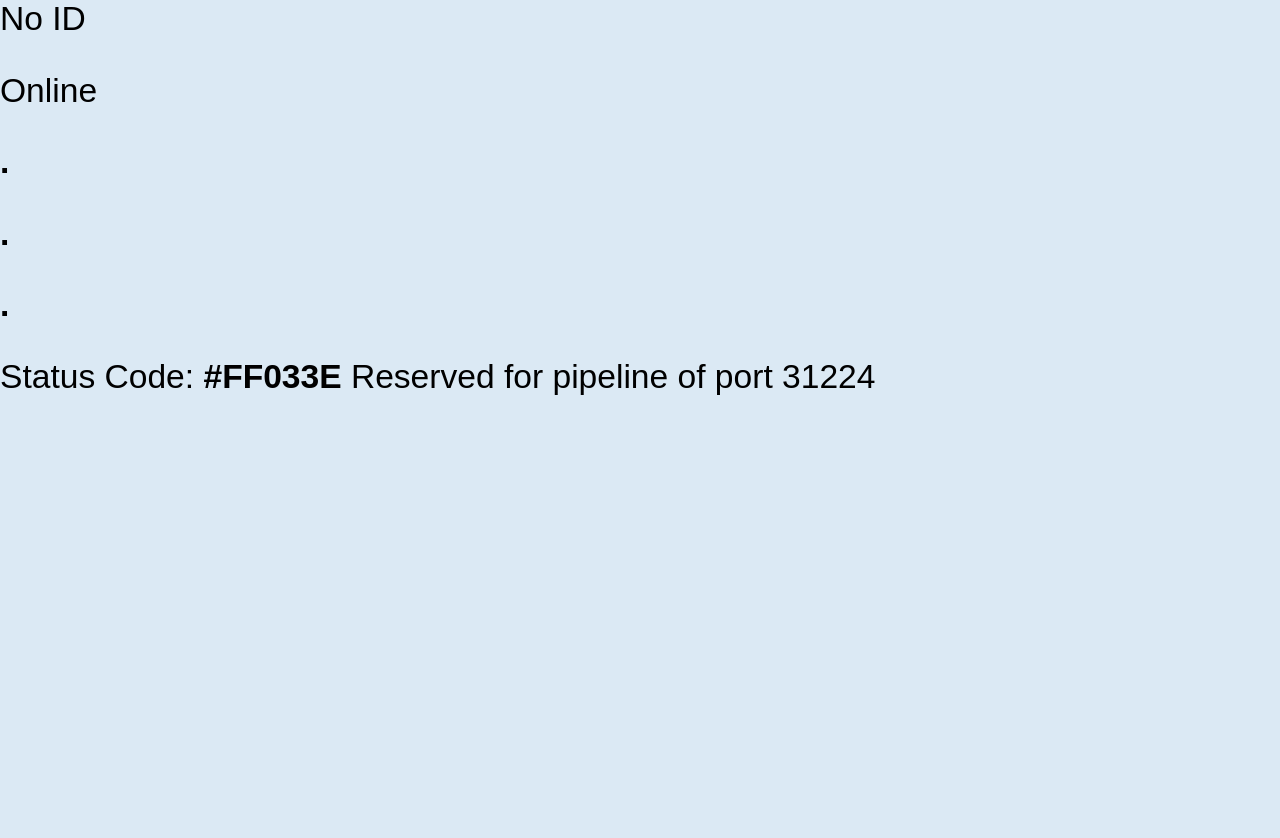
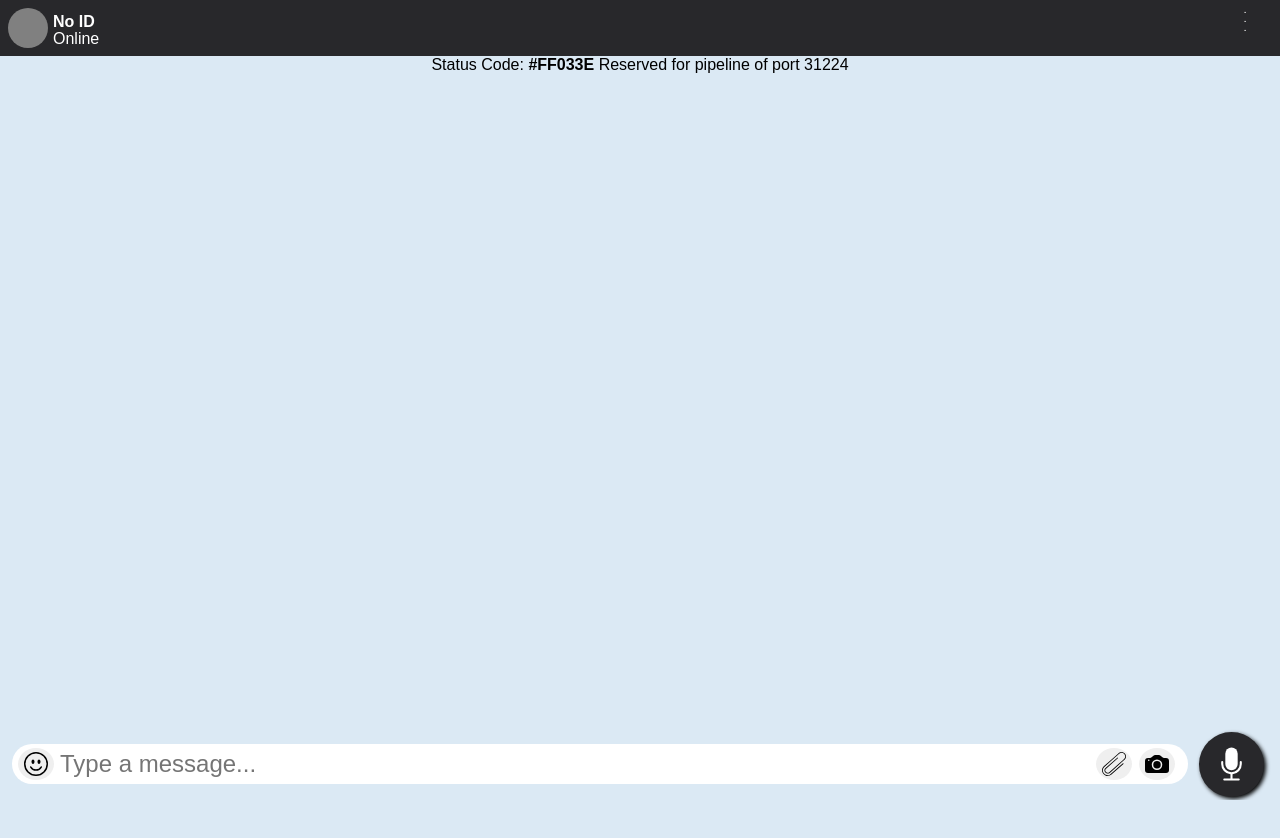
Before and after one commit to Immah007/nodejs-chat-deploy, a website: page public/index.html in a window 1280 px wide. After the commit the page ends 800 px from the top, so only its background shows below. Drawn offline with nearby package versions, Linux system fonts and the light colour scheme; no server answers; a web font is replaced by a local one.

Commit message:
styles.css

```diff
--- a/public/styles.css
+++ b/public/styles.css
@@ -2,115 +2,104 @@
 @import url('https://fonts.googleapis.com/css2?family=Alata&display=swap');
 @import url('https://fonts.cdnfonts.com/css/google-sans');
 
-:root {
-    --main-color: #00bfff;
-    --background-color: #dbe9f4;
-    --red-theme: red;
-    --pink-theme: #FFOO7F;
-    --green-theme: green;
-    --bright-green-theme: rgb(40, 200, 40);
-    --blue-theme: blue;
-    --sky-blue-theme: #00bfff;
-    --royal-blue-theme: #114;
-    --purple-theme: purple;
-    --orange-theme: #FF5F1F;
-    --orange-background-light: orange;
-    --orange-background-dark: darkorange;
-    --red-background-light: pink;
-    --red-background-dark: ;
-    --green-background-light: lightgreen;
-    --green-background-dark: darkgreen;
-    --blue-background-light: #dbe9f4;
-    --blue-background-dark: darkblue;
+  html, body {
+            height: 100%; /* Ensure full height */
+            margin: 0; /* Remove default margin */
+            padding: 0; /* Remove default padding */
         }
-
+        p{
+          padding: 0;
+          margin: 0;
+        }
         body {
-    width: 100%;
+            font-family: 'Product Sans', sans-serif;
+            display: flex;
+            flex-direction: column;
+            flex-grow: 0;
             margin: 0;
-    padding: 0;
-    height: 100%;
+            overflow: scroll;
+            background: #dbe9f4;/* Ensure there's no margin around the body */
+        }
+        #head {
+            height: 3.5rem; width: 100%;
+            background: #28282B;
             box-sizing: border-box;
-    margin: 0;
-
-    background: var(--background-color);
+            flex-grow: 0;/* For visibility */
+            flex-shrink: 0;
+            display: flex;
+            color: white;
+            padding-left: .5rem;
+            padding-right: .5rem;
+            align-items: center;
+            justify-content: space-between;
         }
-
-body{
-    box-sizing: border-box;
-    padding: 0; width: 100%; flex-grow: 0; flex-shrink: 0;
-    margin: 0;
-    font-family: "Montserrat", sans-serif;
-    font-weight: 500;
-    font-style: normal;
-    overflow-x: hidden;
-    background: #EAF3FF;
-    height: 100%;
-
-    line-height: auto;
-    overflow: hidden;
-    background: linear-gradient(to top left,  #FFD2D2, white, white,#EAF3FF);
-    overflow: hidden;
-    background: var(--background-color);
-    font-size: 2.1rem;
+        #head-left-child{
+             height: 40px;
+             min-width: 40%;
+             backgroundd: rgb(255, 0, 0);
+             display: flex;
+            align-items: center;
+            gap: 5px;
 
         }
 
-#header {
-    box-sizing: border-box;
-    width: 100%;
-    height: 3.5rem;
-    background: #28282B;
-    color: white;
+        #head-profile-pic{
+             height: 100%;
+             aspect-ratio: 1/1;
+             background: grey;
+             border-radius: 50%;
+        }
+        #head-left-texts-container{
+             height: 80%;
+             min-width: 40%;
+             backgroundd: rgb(244, 255, 85);
              display: flex;
-    align-items: center;
-    justify-content: space-between;
-    padding-left: 7px;
-    padding-right: 7px;
+             flex-direction: column;
+            align-items: flex-start;
+            justify-content: space-evenly;
         }
-#toast-message-div{
-    width: 100%;
-    height: 1.4rem;
-    background: redd;
-    display: flex;
-    align-items: center;
-    justify-content: center;
+        #head-profile-label{
+             font-weight: bold;
+             height: 50%;
+             min-width: 40%;
+             backgroundd: rgb(255, 1, 251);
         }
-#body{
-    box-sizing: border-box;
-
-    width: 100%;
-    height: calc(100vh - 9.4rem - 8px);
-    scroll-behavior: smooth;
-    position: relative;
-    overflow: scroll;
-    margin-top: 4px;
-    margin-bottom: 4px;
-    display: flex;
-    flex-shrink: 0;
-    flex-grow: 0;
-
-    flex-direction: column;
-    /*user-select: none;*/
-    overflow-x: hidden;
-
-
-}
-#foot{
-    box-sizing: border-box;
-    width: 100%;
-    height: 4.5rem;
-    background: bluee;
-    color: white;
-    display: flex;
-   /* position: fixed;
-    bottom: 7px; */
-    flex-direction: column;
-    justify-content: space-evenly;
-    align-items: center;
-    position: fixed;
-    bottom: 0:
+        #head-profile-notifications{
+             height: 40%;
+             min-width: 40%;
+             backgroundd: rgb(78, 185, 111);
         }
 
+        #head-right-child{
+             height: 80%;
+             /*min-width: 40%;*/
+             aspect-ratio: 1/1; /*replace and return width if adding more features to the div*/
+             backgroundd: grey;
+        }
+        #chat-menu{
+           width: 80%;
+           height: 80%;
+           text-align: center;
+           backgroundd: grey;
+           font-size: .5rem;
+        }
+        #toast-text{
+            width: 100%;
+            height: 1 rem;
+            flex-grow: 0;
+            flex-shrink: 0;
+            text-align: center;
+        }
+        p{
+           margin: 0;
+           padding: 0;
+        }
+        #body { width: 100%;
+            flex-grow: 1; /* Takes up remaining space */
+            overflow-y: auto;
+            scroll-behavior: smooth;
+            padding-bottom: 5px;/* For visibility */
+        }
 
         .outMsg {
     font-family: 'Product Sans', sans-serif;
@@ -123,7 +112,7 @@ body{
     color: white;
     word-break: break-word;
     align-self: right;
-    /* border: 2px solid var(--main-color); */
+    background: #28282B;
     margin-top: 10px;
     margin-left: 5px;
     text-align: left;
@@ -163,7 +152,7 @@ body{
     margin: 0 auto;
     bottom: 7px;
     right: 7px;
-
+    font-size: 1rem;
 }
 
 .inMsg {
@@ -186,12 +175,18 @@ body{
     padding: 10px;
     box-shadow: 2px 2px 4px rgb(39, 39, 39);
 }
-
+        #foot { width: 100%;
+            height: 3.5rem;
+            display: flex;
+            align-items: center;
+            justify-content: center;
+            padding-bottom: .5rem;/* For visibility */
+        }
         #form {
     box-sizing: border-box;
     width: 100%;
-    height: 60%;
-    background: rgb(0, 0, 0, 0.4);
+    height: 80%;
+    background: rgb(0, 0, 0, 0.0);
     display: flex;
     align-items: center;
     padding-left: 12px;
@@ -206,7 +201,7 @@ body{
     padding-right: 7.9rem;
     word-break: break-word;
     height: 100%;
-    background-color: rgba(255, 255, 255, 0.8);
+    background-color: rgba(255, 255, 255, 1);
     flex-grow: 1;
 
     border-radius: 2rem;
@@ -221,7 +216,7 @@ body{
 }
 
 #form>button {
-    background-color: var(--main-color);
+    background: #28282B;
     width: 65px;
     height: 65px;
     box-shadow: 2px 2px 4px 0px black;
@@ -313,33 +308,3 @@ body{
     align-items: center;
     justify-content: center;
 }
-
-
-@media only screeen and (max-width: 997px) and (orientation: portrait) {
-
-    #form {
-        height: 7.3rem;
-        bottom: 1.5rem;
-    }
-
-    svg {
-        transform: scale(2);
-    }
-
-    #input {
-        padding-left: 6.8rem;
-        padding-right: 14.1rem;
-        border-radius: 4rem;
-        font-size: 32px;
-    }
-
-    #form>button {
-        width: 130px;
-        height: 130px;
-    }
-
-}
-
-#darkMode {
-    display: inline-block;
-}
```
Lines whose indentation alone changed are shown as unchanged.
